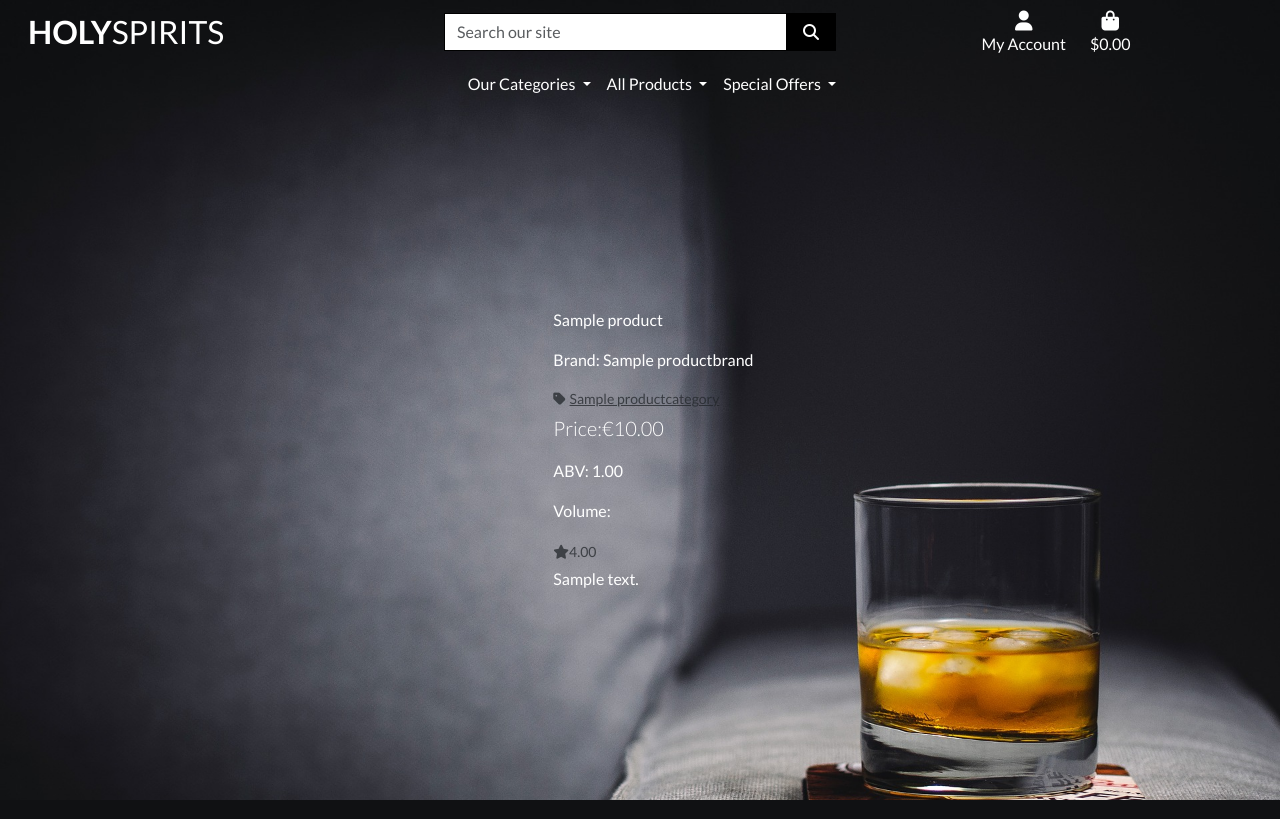
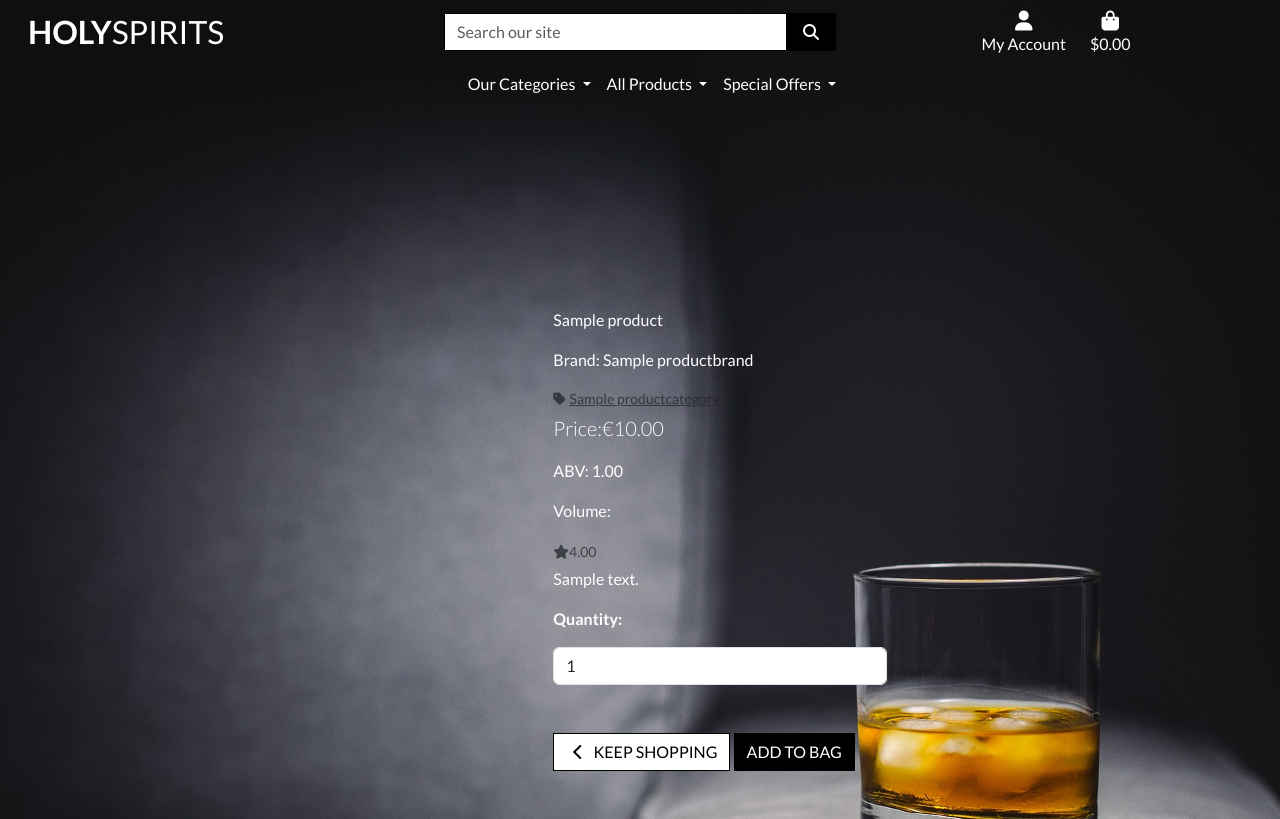
Before and after one commit to troeske/holyspirits, a Django app: a page that uses products/templates/products/product_details.html in a window 1280 px wide. Run offline with Django 5.2, Linux system fonts and the light colour scheme; tables that the repository leaves empty hold one stand-in row (values such as "Sample post"); some libraries are stand-ins or nearby versions.

Commit message:
add: add to bag function

```diff
--- a/bag/urls.py
+++ b/bag/urls.py
@@ -4,4 +4,5 @@ from . import views
 
 urlpatterns = [
     path('', views.view_bag, name='view_bag'),
+    path('add/<item_gtin>/', views.add_to_bag, name='add_to_bag'),
 ]
--- a/products/templates/products/product_details.html
+++ b/products/templates/products/product_details.html
@@ -54,6 +54,30 @@
                         <small class="text-muted">No Rating</small>
                     {% endif %}
                     <p class="mt-1">{{ product.description }}</p>
+                    <form class="form" action="{% url 'add_to_bag' product.gtin %}" method="POST">
+                        {% csrf_token %}
+                        <div class="form-row">
+                            <div class="col-12">
+                                <p class="mt-3"><strong>Quantity:</strong></p>
+                                <div class="form-group w-50">
+                                    <div class="input-group">
+                                        <input class="form-control qty_input" type="number" name="quantity" value="1" min="1" max="99" data-item_id="{{ product.gtin }}" id="id_qty_{{ product.gtin }}">
+                                    </div>
+                                </div>
+                            </div>
+
+                            <div class="col-12">
+                                <a href="{% url 'products' %}" class="btn btn-outline-black rounded-0 mt-5">
+                                    <span class="icon">
+                                        <i class="fas fa-chevron-left"></i>
+                                    </span>
+                                    <span class="text-uppercase">Keep Shopping</span>
+                                </a>
+                                <input type="submit" class="btn btn-black rounded-0 text-uppercase mt-5" value="Add to Bag">
+                            </div>
+                            <input type="hidden" name="redirect_url" value="{{ request.path }}">
+                        </div>
+                    </form>
                 </div>
             </div>
         </div>
--- a/static/css/base.css
+++ b/static/css/base.css
@@ -66,6 +66,19 @@ body {
     color: white;
 }
 
+.btn-outline-black {
+    background: white;
+    color: black !important; /* use important to override link colors for <a> elements */
+    border: 1px solid black;
+}
+
+.btn-outline-black:hover,
+.btn-outline-black:active,
+.btn-outline-black:focus {
+    background: black;
+    color: white !important;
+}
+
 .shop-now-button:hover,
 .shop-now-button:active,
 .shop-now-button:focus,
```
Also changed, not shown: bag/views.py (+26 -1 lines).
